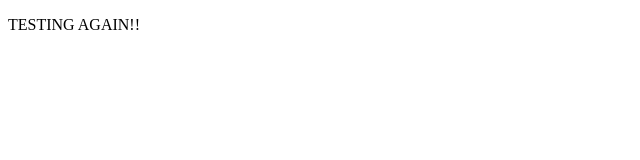
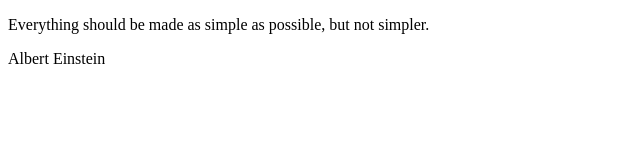
Before and after one commit to alanecode/quote-generator, a plain HTML site: page index.html in a window 1280 px wide. Shown: the whole page, without its empty margins (0-640 px from the left). Drawn offline with Linux system fonts and the light colour scheme.

Commit message:
added missing comma to json, got data loading with javascript in html file

```diff
--- a/front_page.json
+++ b/front_page.json
@@ -2,7 +2,7 @@
 
   [ { "text": "All models are wrong but some are useful.",
       "author":  "George Box",
-      "status": "confirmed"
+      "status": "confirmed",
       "refs": ["https://en.wikipedia.org/wiki/All_models_are_wrong", "doi.org/10.1080/01621459.1976.10480949"]
     },
 
--- a/index.html
+++ b/index.html
@@ -8,14 +8,34 @@
 
     <div>
       <p id="quoteText"></p>
+      <p id="quoteAuthor"></p>
     </div>
 
     <script type="text/javascript">
-      function setQuote() {
-      document.getElementById("quoteText").innerHTML = "TESTING AGAIN!!";
+      // function specifying how quote data is to be rendered
+      function setQuote(quoteData) {
+      document.getElementById("quoteText").innerHTML = quoteData.text;
+      document.getElementById("quoteAuthor").innerHTML = quoteData.author;
       }
 
-      window.onload = setQuote;
+      // use AJAX to retrieve external JSON
+      // https://developer.mozilla.org/en-US/docs/Learn/JavaScript/Objects/JSON
+      var dataURL = "front_page.json";
+      var request = new XMLHttpRequest();
+      request.open('GET', dataURL);
+      request.responseType = "json";
+      request.send();
+
+      // setup callback called upon page load, including json data load
+      request.onload = function() {
+        var data = request.response;
+        var quotes = data.quotes;
+        // get a random quote
+        var quote = quotes[Math.floor(Math.random() * quotes.length)]
+        setQuote(quote);
+        //console.log(quote);
+      }
+
     </script>
 
   </body>
```
